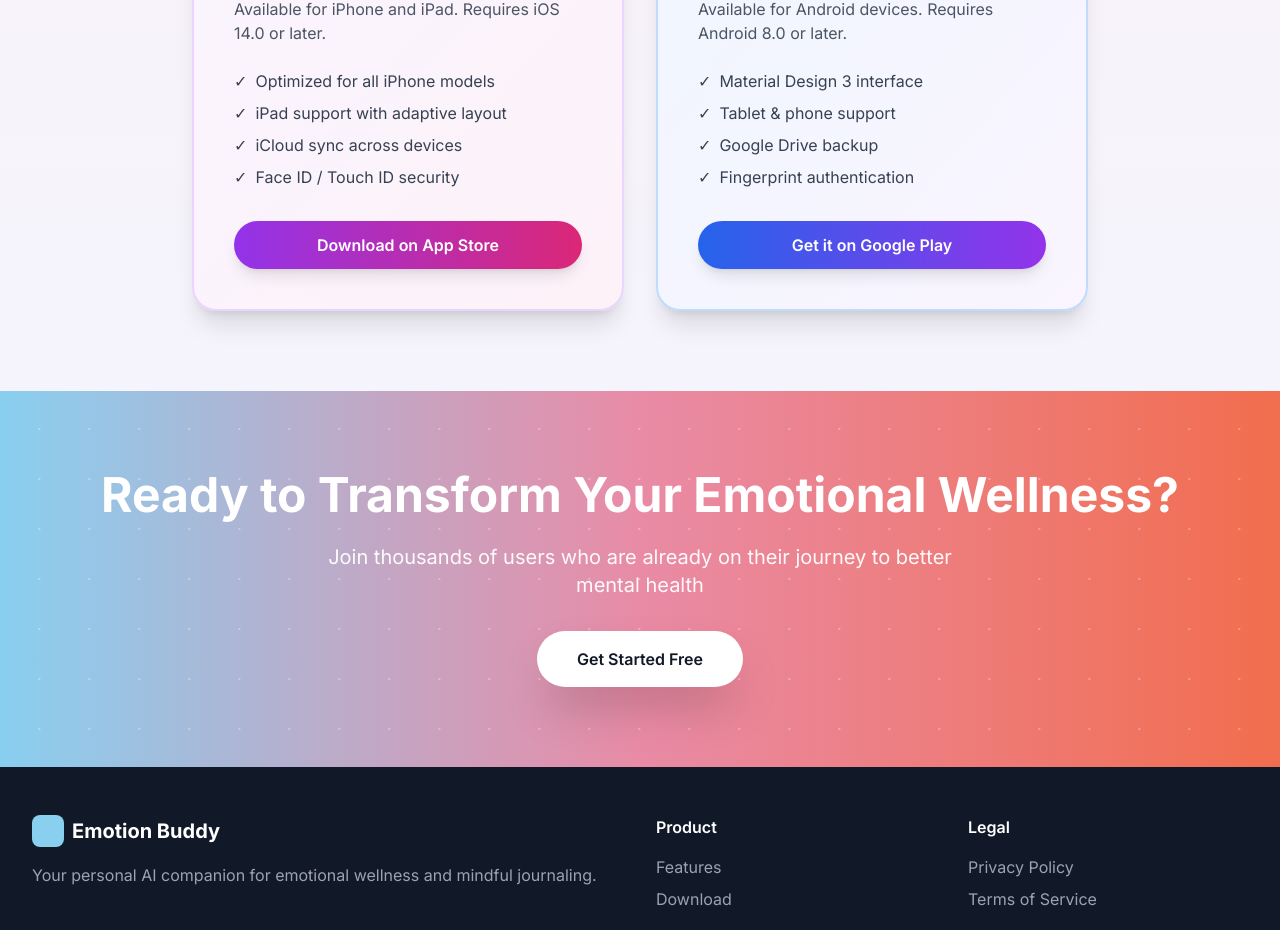
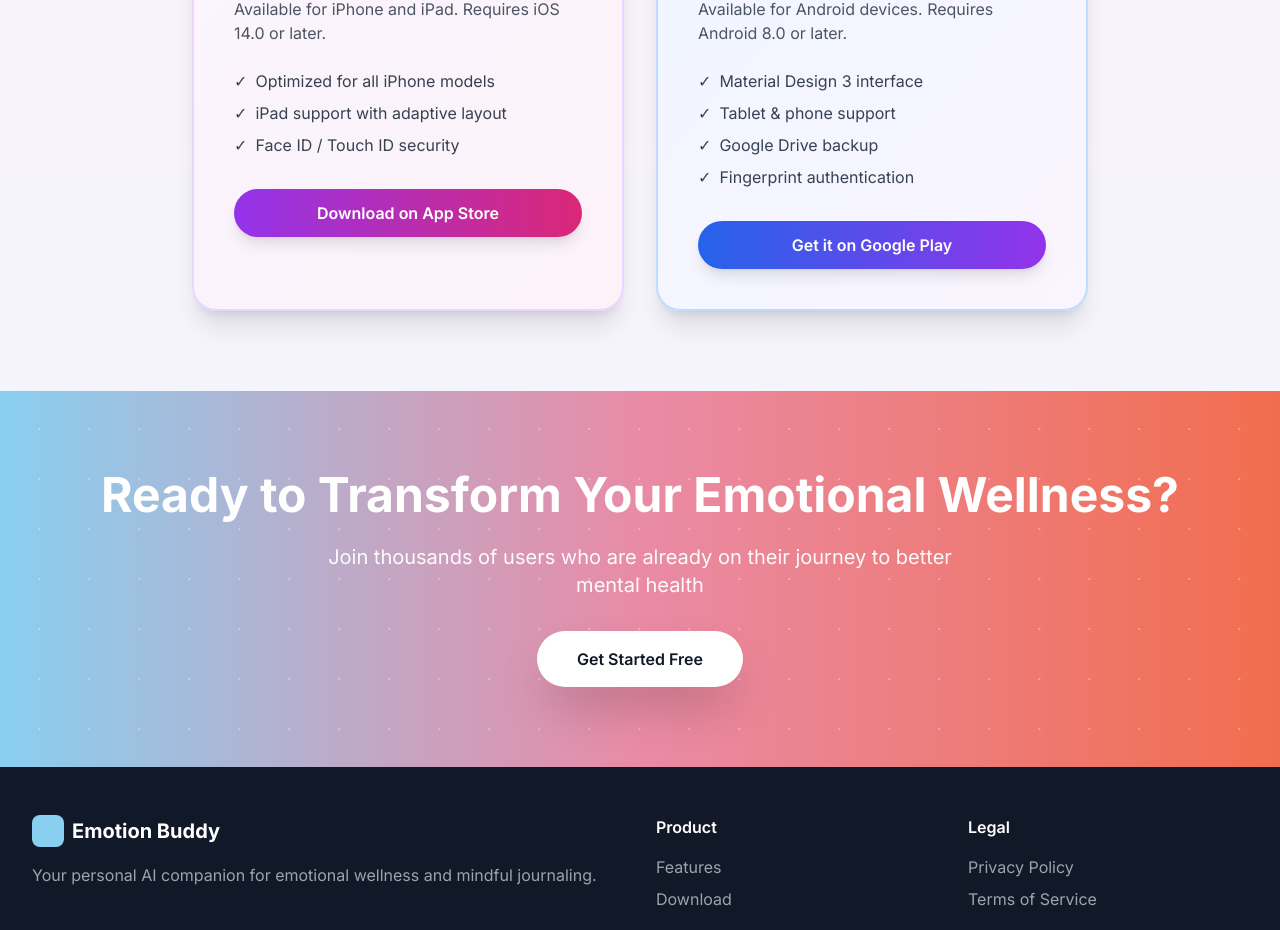
Before and after one commit to Sakshamgupta20/emotion-buddy-website, a Next.js app: page / in a window 1280 px wide. Shown: the part 2136-3066 px from the top of the page. Built offline with nearby package versions, Linux system fonts and the light colour scheme.

Commit message:
updated logo

```diff
--- a/app/page.tsx
+++ b/app/page.tsx
@@ -298,20 +298,19 @@ export default function Home() {
                   </li>
                   <li className="flex items-start">
                     <span className="mr-2">✓</span>
-                    <span>iCloud sync across devices</span>
-                  </li>
-                  <li className="flex items-start">
-                    <span className="mr-2">✓</span>
                     <span>Face ID / Touch ID security</span>
                   </li>
                 </ul>
-                <motion.button
-                  className="w-full bg-gradient-to-r from-purple-600 to-pink-600 hover:from-purple-700 hover:to-pink-700 text-white rounded-full py-3 px-6 font-semibold transition-all shadow-lg"
+                <motion.a
+                  href="https://apps.apple.com/us/app/emotion-buddy/id6755134472"
+                  target="_blank"
+                  rel="noopener noreferrer"
+                  className="w-full bg-gradient-to-r from-purple-600 to-pink-600 hover:from-purple-700 hover:to-pink-700 text-white rounded-full py-3 px-6 font-semibold transition-all shadow-lg block text-center"
                   whileHover={{ scale: 1.05 }}
                   whileTap={{ scale: 0.95 }}
                 >
                   Download on App Store
-                </motion.button>
+                </motion.a>
               </motion.div>
 
               {/* Android Card */}
```
